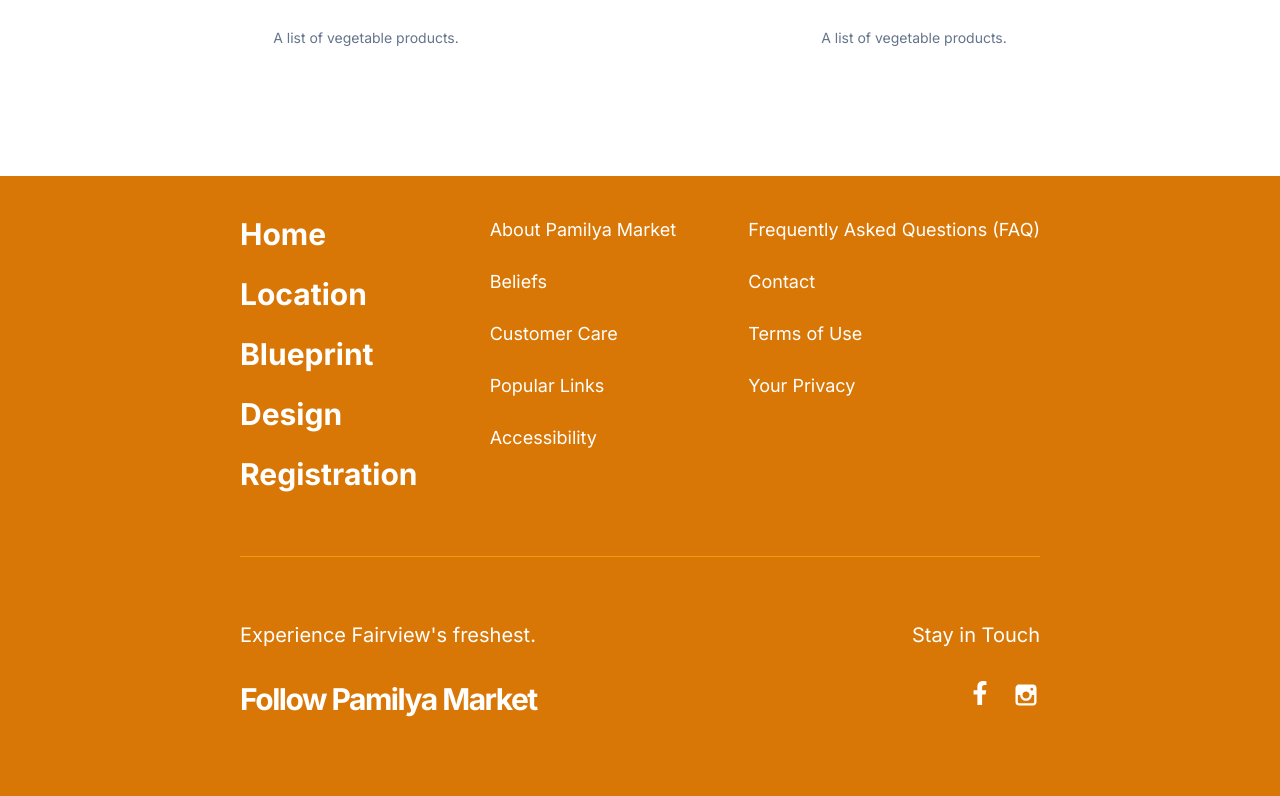
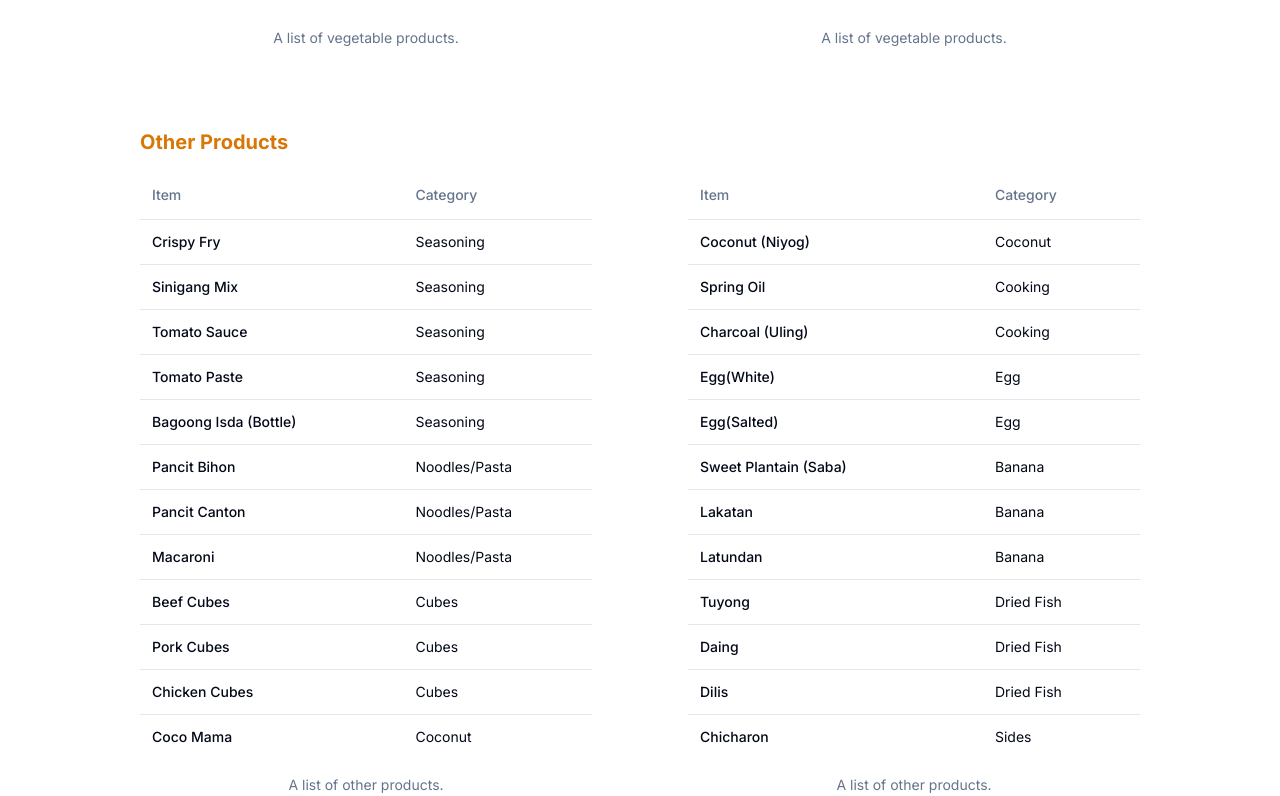
Before and after one commit to johncanero/pamilyamarket, a Next.js app: page /products in a window 1280 px wide. Shown: the part 2664-3460 px from the top of the page. Built offline with nearby package versions, Linux system fonts and the light colour scheme.

Commit message:
feat: add other products

```diff
--- a/app/products/page.tsx
+++ b/app/products/page.tsx
@@ -5,7 +5,7 @@
 import MeatProducts from '@/components/products/MeatProducts';
 import FishProducts from '@/components/products/FishProducts';
 import VegetableProducts from '@/components/products/VegetableProducts';
-
+import OtherProducts from '@/components/products/OtherProducts';
 
 export const metadata: Metadata = {
     title: "Products | Pamilya Market",
@@ -24,6 +24,7 @@
                     <MeatProducts />
                     <FishProducts />
                     <VegetableProducts />
+                    <OtherProducts />
                 </div>
             </div>
         </div>
--- /dev/null
+++ b/components/products/OtherProducts.tsx
@@ -0,0 +1,167 @@
+import React from 'react'
+import {
+    Table,
+    TableBody,
+    TableCaption,
+    TableCell,
+    TableHead,
+    TableHeader,
+    TableRow,
+} from "@/components/ui/table"
+
+const OtherProducts = () => {
+  return (
+      <div className='mt-12'>
+          <h2 className='lg:text-xl mb-4 font-bold text-amber-600'>
+              Other Products
+          </h2>
+
+          <div className='lg:flex gap-x-24 gap-y-12'>
+              {/* Other Products - Set 1 */}
+              <Table className='mb-8'>
+                  <TableCaption>A list of other products.</TableCaption>
+                  <TableHeader>
+                      <TableRow>
+                          <TableHead>Item</TableHead>
+                          <TableHead>Category</TableHead>
+                      </TableRow>
+                  </TableHeader>
+                  <TableBody>
+                      <TableRow>
+                          <TableCell className="font-medium">Crispy Fry</TableCell>
+                          <TableCell>Seasoning</TableCell>
+                      </TableRow>
+
+                      <TableRow>
+                          <TableCell className="font-medium">Sinigang Mix</TableCell>
+                          <TableCell>Seasoning</TableCell>
+                      </TableRow>
+
+                      <TableRow>
+                          <TableCell className="font-medium">Tomato Sauce</TableCell>
+                          <TableCell>Seasoning</TableCell>
+                      </TableRow>
+
+                      <TableRow>
+                          <TableCell className="font-medium">Tomato Paste</TableCell>
+                          <TableCell>Seasoning</TableCell>
+                      </TableRow>
+
+                      <TableRow>
+                          <TableCell className="font-medium">Bagoong Isda (Bottle)</TableCell>
+                          <TableCell>Seasoning</TableCell>
+                      </TableRow>
+
+                      <TableRow>
+                          <TableCell className="font-medium">Pancit Bihon</TableCell>
+                          <TableCell>Noodles/Pasta</TableCell>
+                      </TableRow>
+
+                      <TableRow>
+                          <TableCell className="font-medium">Pancit Canton</TableCell>
+                          <TableCell>Noodles/Pasta</TableCell>
+                      </TableRow>
+
+                      <TableRow>
+                          <TableCell className="font-medium">Macaroni</TableCell>
+                          <TableCell>Noodles/Pasta</TableCell>
+                      </TableRow>
+
+                      <TableRow>
+                          <TableCell className="font-medium">Beef Cubes</TableCell>
+                          <TableCell>Cubes</TableCell>
+                      </TableRow>
+
+                      <TableRow>
+                          <TableCell className="font-medium">Pork Cubes</TableCell>
+                          <TableCell>Cubes</TableCell>
+                      </TableRow>
+
+                      <TableRow>
+                          <TableCell className="font-medium">Chicken Cubes</TableCell>
+                          <TableCell>Cubes</TableCell>
+                      </TableRow>
+
+                      <TableRow>
+                          <TableCell className="font-medium">Coco Mama</TableCell>
+                          <TableCell>Coconut</TableCell>
+                      </TableRow>
+                  </TableBody>
+              </Table>
+
+              {/* Other Products - Set 2 */}
+              <Table className='mb-8'>
+                  <TableCaption>A list of other products.</TableCaption>
+                  <TableHeader>
+                      <TableRow>
+                          <TableHead>Item</TableHead>
+                          <TableHead>Category</TableHead>
+                      </TableRow>
+                  </TableHeader>
+                  <TableBody>
+                      <TableRow>
+                          <TableCell className="font-medium">Coconut (Niyog)</TableCell>
+                          <TableCell>Coconut</TableCell>
+                      </TableRow>
+                      <TableRow>
+                          <TableCell className="font-medium">Spring Oil</TableCell>
+                          <TableCell>Cooking</TableCell>
+                      </TableRow>
+
+                      <TableRow>
+                          <TableCell className="font-medium">Charcoal (Uling)</TableCell>
+                          <TableCell>Cooking</TableCell>
+                      </TableRow>
+
+                      <TableRow>
+                          <TableCell className="font-medium">Egg(White)</TableCell>
+                          <TableCell>Egg</TableCell>
+                      </TableRow>
+
+                      <TableRow>
+                          <TableCell className="font-medium">Egg(Salted)</TableCell>
+                          <TableCell>Egg</TableCell>
+                      </TableRow>
+
+                      <TableRow>
+                          <TableCell className="font-medium">Sweet Plantain (Saba)</TableCell>
+                          <TableCell>Banana</TableCell>
+                      </TableRow>
+
+                      <TableRow>
+                          <TableCell className="font-medium">Lakatan</TableCell>
+                          <TableCell>Banana</TableCell>
+                      </TableRow>
+
+                      <TableRow>
+                          <TableCell className="font-medium">Latundan</TableCell>
+                          <TableCell>Banana</TableCell>
+                      </TableRow>
+
+                      <TableRow>
+                          <TableCell className="font-medium">Tuyong</TableCell>
+                          <TableCell>Dried Fish</TableCell>
+                      </TableRow>
+
+                      <TableRow>
+                          <TableCell className="font-medium">Daing</TableCell>
+                          <TableCell>Dried Fish</TableCell>
+                      </TableRow>
+
+                      <TableRow>
+                          <TableCell className="font-medium">Dilis</TableCell>
+                          <TableCell>Dried Fish</TableCell>
+                      </TableRow>
+
+                      <TableRow>
+                          <TableCell className="font-medium">Chicharon</TableCell>
+                          <TableCell>Sides</TableCell>
+                      </TableRow>
+                  </TableBody>
+              </Table>
+          </div>
+      </div>
+  )
+}
+
+export default OtherProducts
```
